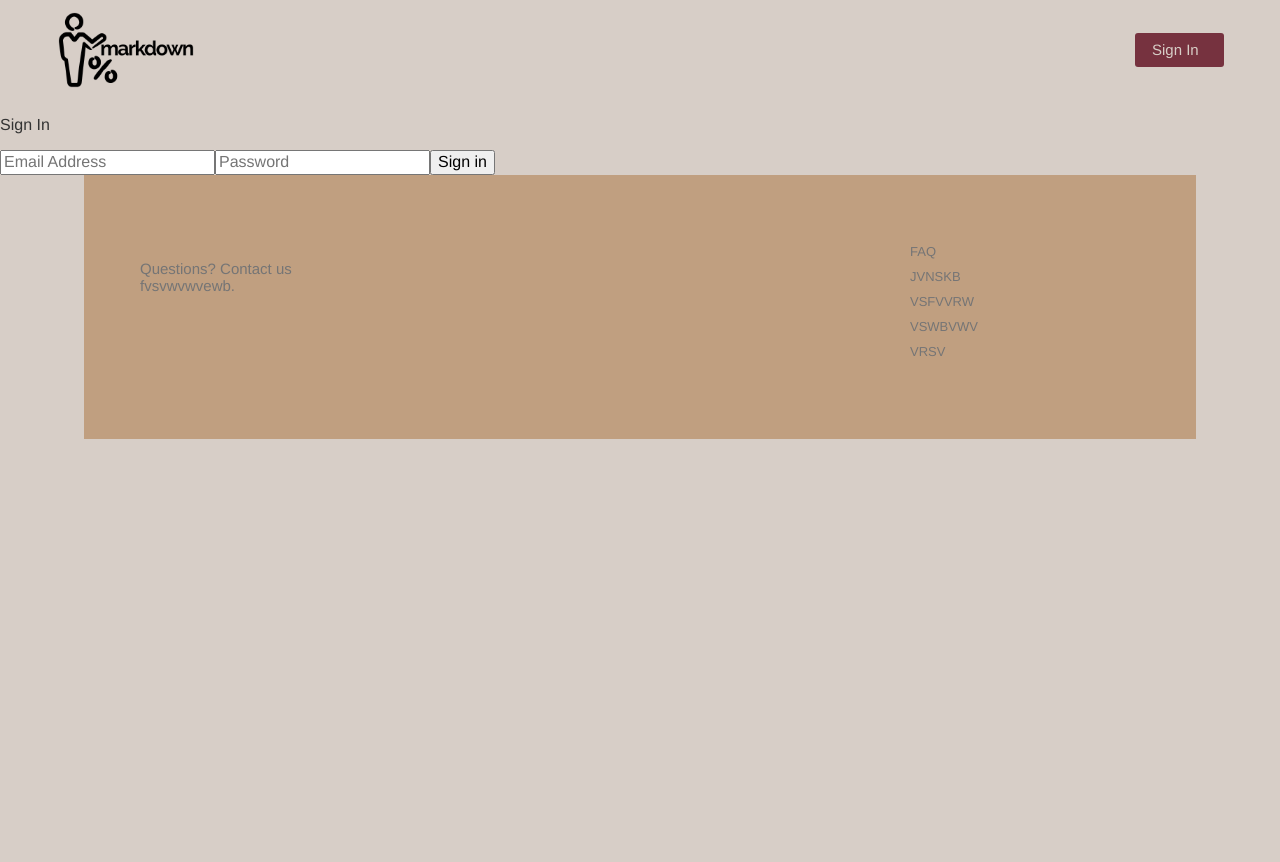
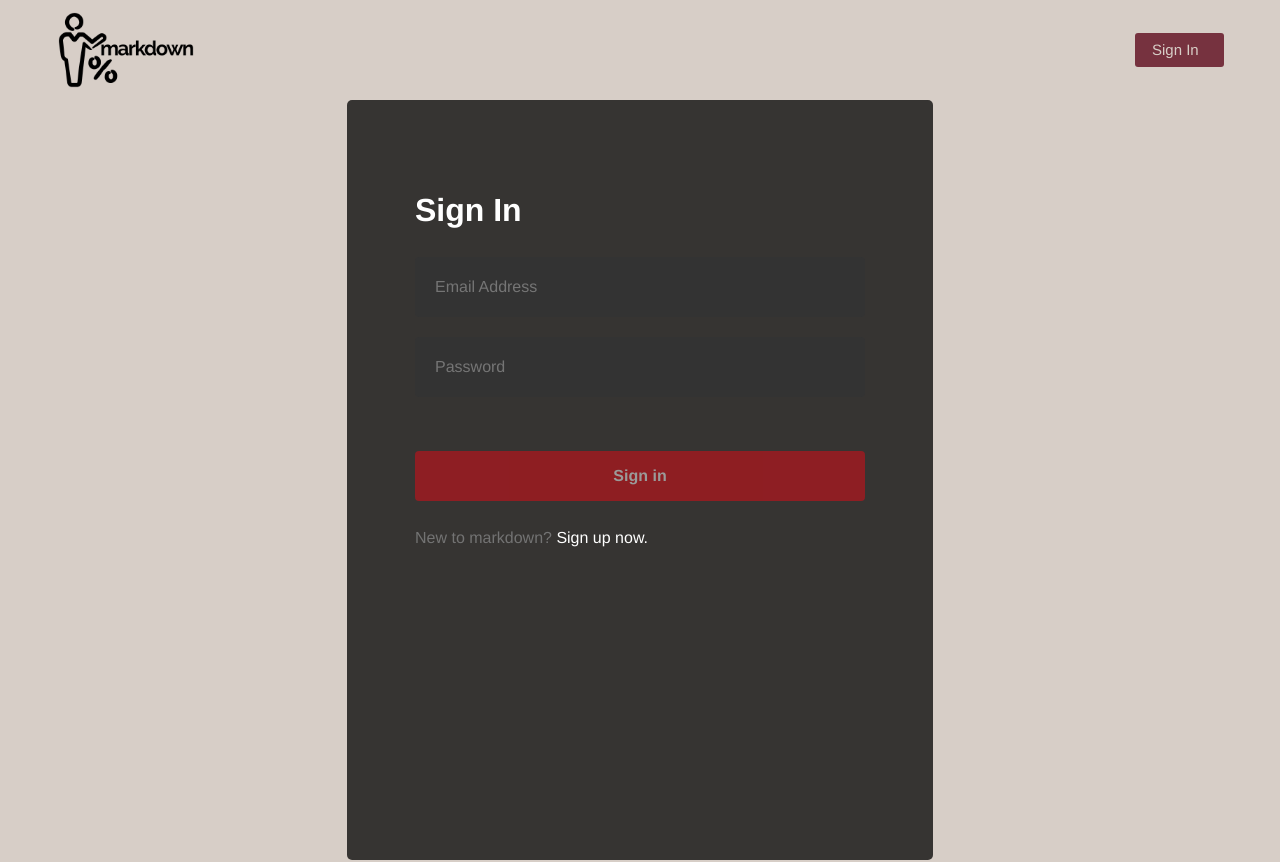
Before and after one commit to davidk101/markdown, a React (Create React App) app: page /signin in a window 1280 px wide. Shown: the top 862 px of the page. Before the commit the page ends 800 px from the top, so only its background shows below. Built offline with nearby package versions, Linux system fonts and the light colour scheme.

Commit message:
add styling to sign in component

```diff
--- a/src/components/form/styles/form.js
+++ b/src/components/form/styles/form.js
@@ -1,39 +1,99 @@
 import styled from 'styled-components/macro';
-import {Link as ReachRouterLink} from 'react-router-dom';
+import {Link as ReactRouterLink} from 'react-router-dom';
 
 export const Container = styled.div`
 
+  display: flex;
+  flex-direction: column;
+  min-height: 660px;
+  background-color: rgba(0, 0, 0, 0.75);
+  border-radius: 5px;
+  width: 100%;
+  margin: auto;
+  max-width: 450px;
+  padding: 60px 68px 40px;
+  margin-bottom: 100px;
 `;
 
 export const Error = styled.div`
 
+  background: #e87c03;
+  border-radius: 4px;
+  font-size: 14px;
+  margin: 0 0 16px;
+  color: white;
+  padding: 15px 20px;
 `;
 
 export const Base = styled.form`
 
+  display: flex;
+  flex-direction: column;
+  max-width: 450px;
+  width: 100%;
 `;
 
 export const Title = styled.p`
 
+  color: #fff;
+  font-size: 32px;
+  font-weight: bold;
+  margin-bottom: 28px;
 `;
 
 export const Text = styled.p`
 
+  color: #737373;
+  font-size: 16px;
+  font-weight: 500;
 `;
 
 export const TextSmall = styled.p`
 
+  margin-top: 10px;
+  font-size: 13px;
+  line-height: normal;
+  color: #8c8c8c;
 `;
 
 // don't pass in semantic element and instead pass in ReactRouterLink
-export const Link = styled(ReachRouterLink)`
+export const Link = styled(ReactRouterLink)`
 
+  color: #fff;
+  text-decoration: none;
+  &:hover {
+    text-decoration: underline;
+  }
 `;
 
 export const Input = styled.input`
 
+  background: #333;
+  border-radius: 4px;
+  border: 0;
+  color: #fff;
+  height: 50px;
+  line-height: 50px;
+  padding: 5px 20px;
+  margin-bottom: 20px;
+  &:last-of-type {
+    margin-bottom: 30px;
+  }
 `;
 
 export const Submit = styled.button`
 
+  background: #e50914;
+  border-radius: 4px;
+  font-size: 16px;
+  font-weight: bold;
+  margin: 24px 0 12px;
+  padding: 16px;
+  border: 0;
+  color: white;
+  cursor: pointer;
+  &:disabled {
+    opacity: 0.5;
+  }
 `;
+// opacity changes based on  validity of email and password
--- a/src/pages/signin.js
+++ b/src/pages/signin.js
@@ -5,8 +5,8 @@ import {Form} from '../components'; // from components/index.js
 
 export default function Signin(){
 
-    const [emailAddress, setEmailAddress] = useState();
-    const [password, setPassword] = useState();
+    const [emailAddress, setEmailAddress] = useState('');
+    const [password, setPassword] = useState('');
     const [error, setError] = useState('');
 
     // check if email and password is valid
@@ -39,9 +39,11 @@ export default function Signin(){
                     <Form.Submit disabled = {isInvalid} type = "submit">
                         Sign in
                     </Form.Submit>
+                    </Form.Base>
 
-
-                    </Form.Base>
+                    <Form.Text>
+                        New to markdown? <Form.Link to = "/signup">Sign up now.</Form.Link>
+                    </Form.Text>
                 </Form>
             </HeaderContainer>
             <FooterContainer />
```
